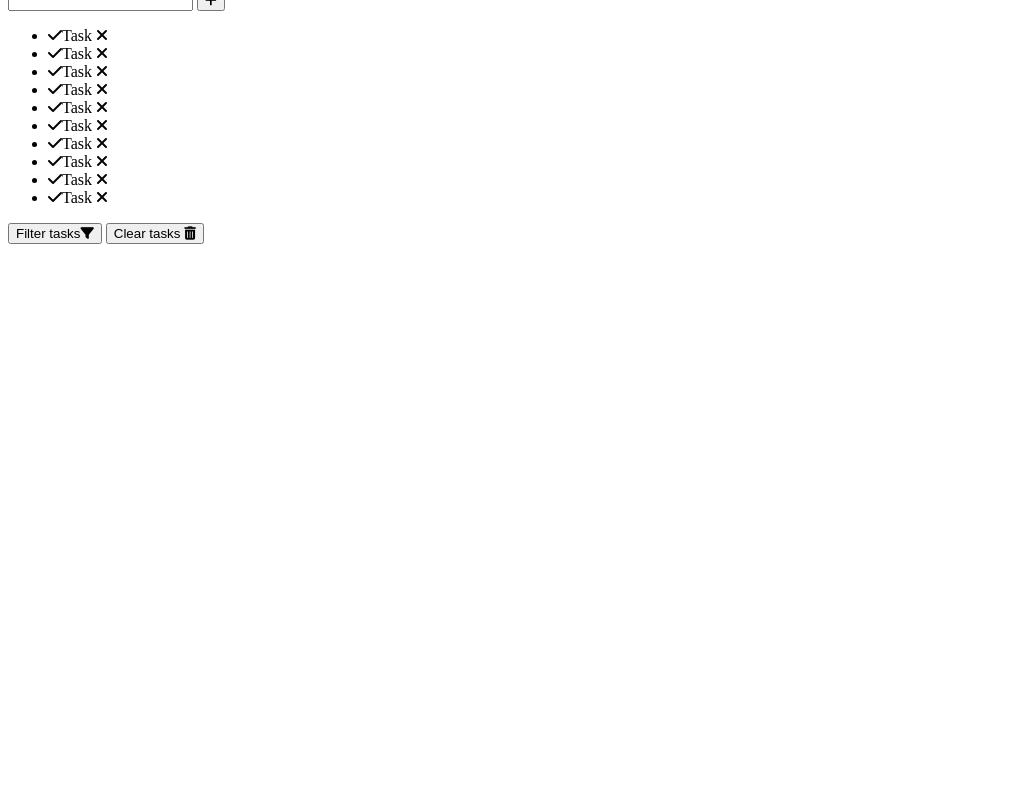
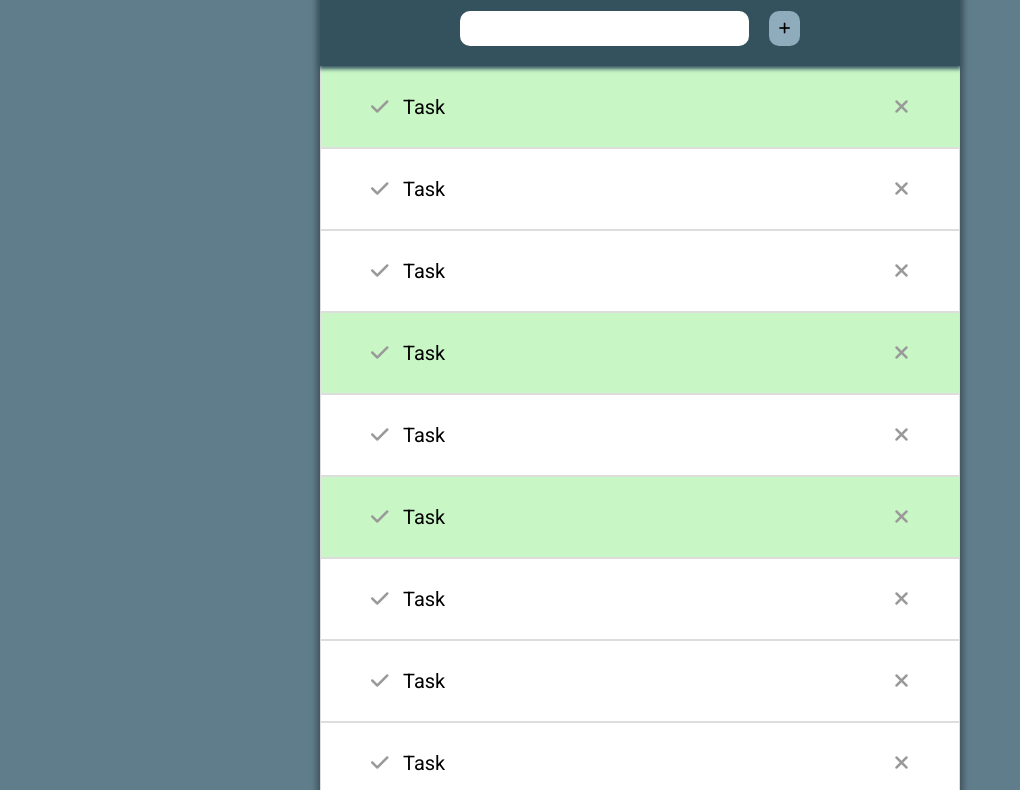
Before and after one commit to Ebecode/the-list, a plain HTML site: page index.html in a window 1280 px wide. Shown: the part 90-880 px from the top of the page, without its empty margins (0-1020 px from the left). Before the commit the page ends 800 px from the top, so only its background shows below. Drawn offline with Linux system fonts and the light colour scheme.

Commit message:
Markup and styling ready.

```diff
--- a/index.html
+++ b/index.html
@@ -20,31 +20,80 @@
       </header>
       <ul>
         <li class="done">
-          <i class="fas fa-check"></i>Task <i class="fas fa-times"></i>
+          <span class="check">
+            <i class="fas fa-check"></i> <span class="item-text"> Task </span>
+          </span>
+
+          <i class="fas fa-times remove"></i>
         </li>
-        <li><i class="fas fa-check"></i>Task <i class="fas fa-times"></i></li>
-        <li><i class="fas fa-check"></i>Task <i class="fas fa-times"></i></li>
+        <li>
+          <span class="check">
+            <i class="fas fa-check"></i> <span class="item-text"> Task </span>
+          </span>
+
+          <i class="fas fa-times remove"></i>
+        </li>
+        <li>
+          <span class="check">
+            <i class="fas fa-check"></i> <span class="item-text"> Task </span>
+          </span>
+
+          <i class="fas fa-times remove"></i>
+        </li>
         <li class="done">
-          <i class="fas fa-check"></i>Task <i class="fas fa-times"></i>
+          <span class="check">
+            <i class="fas fa-check"></i> <span class="item-text"> Task </span>
+          </span>
+
+          <i class="fas fa-times remove"></i>
         </li>
-        <li><i class="fas fa-check"></i>Task <i class="fas fa-times"></i></li>
+        <li>
+          <span class="check">
+            <i class="fas fa-check"></i> <span class="item-text"> Task </span>
+          </span>
+
+          <i class="fas fa-times remove"></i>
+        </li>
         <li class="done">
-          <i class="fas fa-check"></i>Task <i class="fas fa-times"></i>
+          <span class="check">
+            <i class="fas fa-check"></i> <span class="item-text"> Task </span>
+          </span>
+
+          <i class="fas fa-times remove"></i>
         </li>
-        <li><i class="fas fa-check"></i>Task <i class="fas fa-times"></i></li>
-        <li><i class="fas fa-check"></i>Task <i class="fas fa-times"></i></li>
-        <li><i class="fas fa-check"></i>Task <i class="fas fa-times"></i></li>
+        <li>
+          <span class="check">
+            <i class="fas fa-check"></i> <span class="item-text"> Task </span>
+          </span>
+
+          <i class="fas fa-times remove"></i>
+        </li>
+        <li>
+          <span class="check">
+            <i class="fas fa-check"></i> <span class="item-text"> Task </span>
+          </span>
+
+          <i class="fas fa-times remove"></i>
+        </li>
+        <li>
+          <span class="check">
+            <i class="fas fa-check"></i> <span class="item-text"> Task </span>
+          </span>
+
+          <i class="fas fa-times remove"></i>
+        </li>
         <li class="done">
-          <i class="fas fa-check"></i>Task <i class="fas fa-times"></i>
+          <span class="check">
+            <i class="fas fa-check"></i> <span class="item-text"> Task </span>
+          </span>
+
+          <i class="fas fa-times remove"></i>
         </li>
       </ul>
       <footer>
-        <button class="clear-done">
-          Filter tasks<i class="fas fa-filter"></i>
-        </button>
+        <button class="clear-done">Filter <i class="fas fa-filter"></i></button>
         <button class="clear-all">
-          Clear tasks
-          <i class="fas fa-trash-alt"></i>
+          Clear <i class="fas fa-trash-alt"></i>
         </button>
       </footer>
     </main>
--- a/style.css
+++ b/style.css
@@ -0,0 +1,164 @@
+@import url("https://fonts.googleapis.com/css?family=Roboto&display=swap");
+
+body,
+html {
+  margin: 0;
+  padding: 0;
+  font-family: "Roboto", sans-serif;
+  font-size: 20px;
+  background: #607d8b;
+}
+
+button:hover,
+.input-bar button:hover {
+  cursor: pointer;
+  border: 2px solid #ddd;
+}
+button:focus {
+  outline: none;
+}
+
+main {
+  background: #fff;
+  width: 50%;
+  margin: 0 auto;
+  box-shadow: 0px 0px 6px 3px #3e5059;
+  position: relative;
+}
+
+header {
+  display: flex;
+  flex-direction: column;
+  align-items: center;
+  background-color: #34515e;
+  padding-bottom: 1rem;
+  box-shadow: 0px 2px 4px 1px #395866;
+  position: relative;
+}
+header h1 {
+  color: #fff;
+}
+
+.input-bar {
+  display: flex;
+
+  justify-content: space-between;
+}
+.input-bar input {
+  display: block;
+  border-radius: 10px;
+  border: 0;
+  font-size: 1rem;
+  padding: 0.2rem 0.6rem;
+}
+.input-bar input:focus {
+  outline: none;
+  border: 2px solid #8eacbb;
+}
+
+.input-bar button {
+  border-radius: 10px;
+  border: none;
+  min-width: 30px;
+  padding: 0.5rem;
+  margin: 0 1rem;
+  background-color: #8eacbb;
+  transition: all 0.2s ease-out;
+}
+
+footer {
+  display: flex;
+  justify-content: center;
+  padding: 1rem;
+  background: #8eacbb;
+  position: relative;
+  box-shadow: 0px -2px 4px 1px #748d99;
+}
+footer button {
+  padding: 0.4rem 1rem;
+  margin: 0.5rem;
+  word-spacing: 1rem;
+  border-radius: 10px;
+  border: none;
+  background-color: #34515e;
+  color: #fff;
+  font-weight: bold;
+  transition: all 0.2s ease-out;
+}
+footer .clear-done:hover {
+  color: orange;
+}
+footer .clear-all:hover {
+  color: red;
+}
+
+ul {
+  margin: 0;
+  padding: 0;
+  min-height: 60vh;
+}
+ul,
+li {
+  background-color: #fff;
+}
+li {
+  list-style: none;
+  padding: 1rem 2rem;
+  margin: 0;
+  display: flex;
+  justify-content: space-between;
+  border: 1px solid #ddd;
+}
+li i {
+  display: block;
+  padding: 0.5rem;
+  color: #999;
+  transition: all 0.2s ease-out;
+}
+li .check i:hover {
+  color: green;
+}
+li i.fa-times {
+  justify-self: flex-end;
+}
+li i.fa-times:hover {
+  color: red;
+}
+li.done {
+  background-color: #c8f7c5;
+}
+
+@media (max-width: 768px) {
+  main {
+    width: 70%;
+    margin: 0 auto;
+  }
+}
+@media (max-width: 550px) {
+  main {
+    width: 80%;
+  }
+  .input-bar input {
+    width: 70%;
+  }
+}
+@media (max-width: 425px) {
+  main {
+    width: 80%;
+    margin: 0 auto;
+  }
+  .input-bar {
+    justify-content: center;
+  }
+  .input-bar input {
+    width: 65%;
+  }
+}
+@media (max-width: 375px) {
+  main {
+    width: 95%;
+  }
+  .input-bar {
+    width: 80%;
+  }
+}
```
